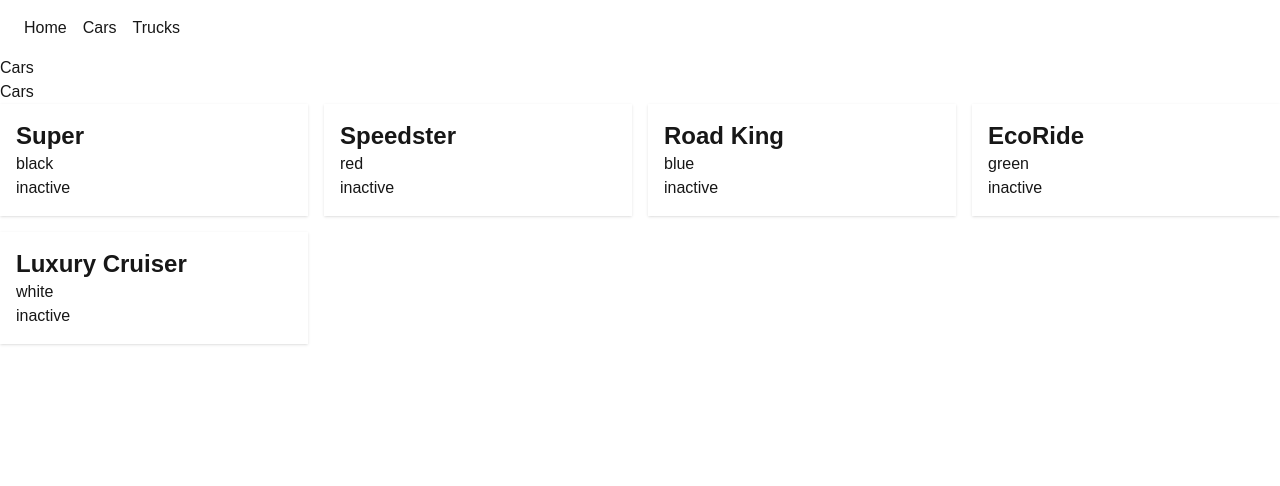
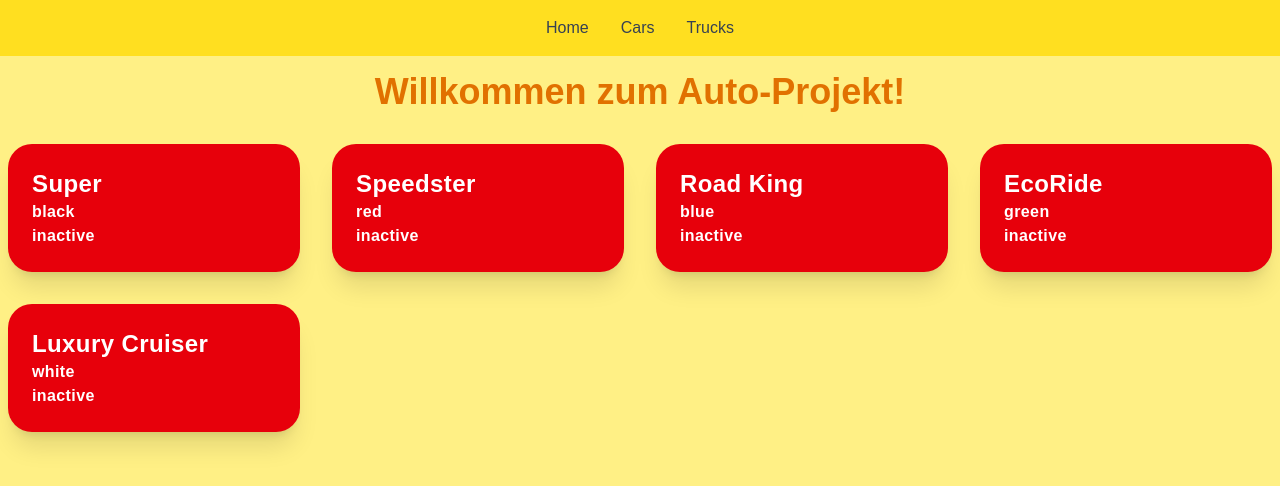
Before and after one commit to 23arch/NREACT, a Next.js app: page /cars in a window 1280 px wide. Shown: the top 486 px of the page. Built offline with nearby package versions, Linux system fonts and the light colour scheme.

Commit message:
etwas schöner strukturiert

```diff
--- a/app/cars/CarList.tsx
+++ b/app/cars/CarList.tsx
@@ -7,7 +7,7 @@ type Props = { cars: Car[] }
 export default function CarList({ cars }: Props) {
     return (
         <div>
-            <h1>Cars</h1>
+            <h1></h1>
             <div className='grid grid-cols-2 md:grid-cols-4 gap-4'>
                 {cars.map((car: Car) =>
                     <Card car={car} />)}</div>
--- a/app/cars/page.tsx
+++ b/app/cars/page.tsx
@@ -4,7 +4,6 @@ import { Car } from '@/lib/types/types';
 import CarList from './CarList';
 
 type Props = {}
-
 
 
 const cars: Car[] = [
@@ -57,8 +56,8 @@ const cars: Car[] = [
 
 export default function Cars({ }: Props) {
     return (
-        <div>
-            <h1>Cars</h1>
+        <div className="bg-yellow-200 min-h-screen">
+            <h1 className="text-center text-4xl font-bold p-4 text-amber-600">Willkommen zum Auto-Projekt!</h1>
             <CarList cars={cars} />
         </div>
     )
--- a/app/components/ui/cars/Card.tsx
+++ b/app/components/ui/cars/Card.tsx
@@ -8,7 +8,12 @@ export default function Card({ car }: Props) {
     const [isActive, setIsActive] = useState(false); //Sowie eine Gedächtnisvariable in Java
     return (
         <div
-            className={'shadow p-4 hover:cursor-pointer ${isActive?"bg-amber-200":"bg-gray-200}'}
+            className={`mt-4 mx-2 shadow-xl p-6 hover:scale-[1.03] hover:cursor-pointer
+            rounded-3xl transition-all duration-300 ease-in-out
+            ${isActive ? "bg-gradient-to-br from-green-700 to-green-900" : "bg-red-600"}
+            hover:from-blue-600 hover:to-blue-800
+            text-white font-semibold tracking-wide md:grid-cols-4 grid-cols-2`}
+
             onClick={() => {
                 setIsActive(!isActive);
             }}>
--- a/app/components/ui/menu.tsx
+++ b/app/components/ui/menu.tsx
@@ -5,18 +5,20 @@ type Props = {}
 
 export default function Menu({ }: Props) {
     return (
-        <div>
-            <ul className='flex p-4'>
+        <div className="bg-yellow-300 shadow-md">
+            <div className="flex justify-center p-4">
+                <ul className="flex space-x-4">
                     <li>
-                    <Link href="/" className='p-2 hover:bg-blue-500'>Home</Link>
+                        <Link href="/" className="p-2 text-gray-700 hover:bg-blue-500 hover:text-white rounded-full transition duration-300">Home</Link>
                     </li>
                     <li>
-                    <Link href="/cars" className='p-2 hover:bg-blue-500'>Cars</Link>
+                        <Link href="/cars" className="p-2 text-gray-700 hover:bg-blue-500 hover:text-white rounded-full transition duration-300">Cars</Link>
                     </li>
                     <li>
-                    <Link href="/trucks" className='p-2 hover:bg-blue-500'>Trucks</Link>
+                        <Link href="/trucks" className="p-2 text-gray-700 hover:bg-blue-500 hover:text-white rounded-full transition duration-300">Trucks</Link>
                     </li>
                 </ul>
             </div>
+        </div>
     )
 }
--- a/app/page.tsx
+++ b/app/page.tsx
@@ -3,6 +3,12 @@ import Menu from "./components/ui/menu";
 
 export default function Home() {
   return (
-    <div>Home</div>
+    <div className="flex flex-col items-center justify-center h-screen bg-yellow-200">
+      <h1 className="text-4xl font-bold mb-4 text-amber-600">Home</h1>
+      <p className="text-lg text-gray-700 text-center max-w-md">
+        In diesem Projekt kannst du Autos aktivieren und deaktivieren.
+        Verwende die bereitgestellten Funktionen, um die Fahrzeuge nach deinen Wünschen zu verwalten.
+      </p>
+    </div>
   );
 }
```
Lines whose indentation alone changed are shown as unchanged.
